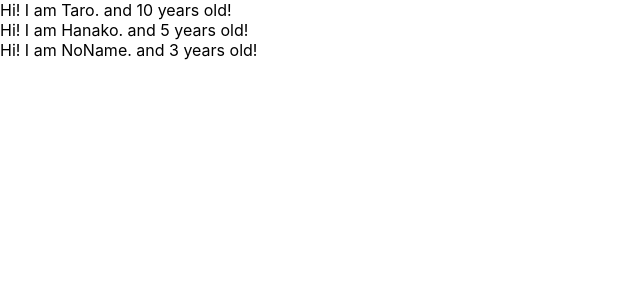
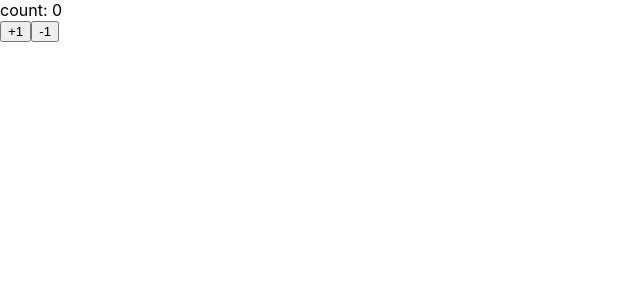
Before and after one commit to hibinoy/udemy-react-redux-crud-application, a React (Create React App) app: page / in a window 1280 px wide. Shown: the top 300 px of the page, without its empty margins (0-640 px from the left). Built offline with nearby package versions, Linux system fonts and the light colour scheme.

Commit message:
learn state and setState

```diff
--- a/src/App.js
+++ b/src/App.js
@@ -1,30 +1,31 @@
-import React from 'react';
-import PropTypes from 'prop-types';
+import React, { Component } from 'react';
 
-const App = () => {
-  const profiles = [
-    { name: "Taro", age: 10 },
-    { name: "Hanako", age: 5 },
-    { name: "NoName", age: 3 }
-  ];
-  return (
-    <div>
-      {
-        profiles.map((profile, index) => {
-          return <User name={profile.name} age={profile.age} key={index}/>
-        })
-      }
-    </div>
-  );
-}
+const App = () => (<Counter></Counter>);
 
-const User = (props) => {
-  return <div>Hi! I am {props.name}. and {props.age} years old!</div>
-}
+class Counter extends Component {
+  constructor(props) {
+    super(props);
+    this.state = { count: 0 }
+  }
 
-User.propTypes = {
-  name: PropTypes.string,
-  age: PropTypes.number.isRequired
+  handlePlusButton = () => {
+    this.setState({ count: this.state.count + 1 })
+  }
+
+  handleMinusButton = () => {
+    this.setState({ count: this.state.count - 1})
+  }
+
+  render() {
+    console.log("render");
+    return (
+      <React.Fragment>
+        <div>count: { this.state.count }</div>
+        <button onClick={this.handlePlusButton}>+1</button>
+        <button onClick={this.handleMinusButton}>-1</button>
+      </React.Fragment>
+    )
+  }
 }
 
 export default App;
```
